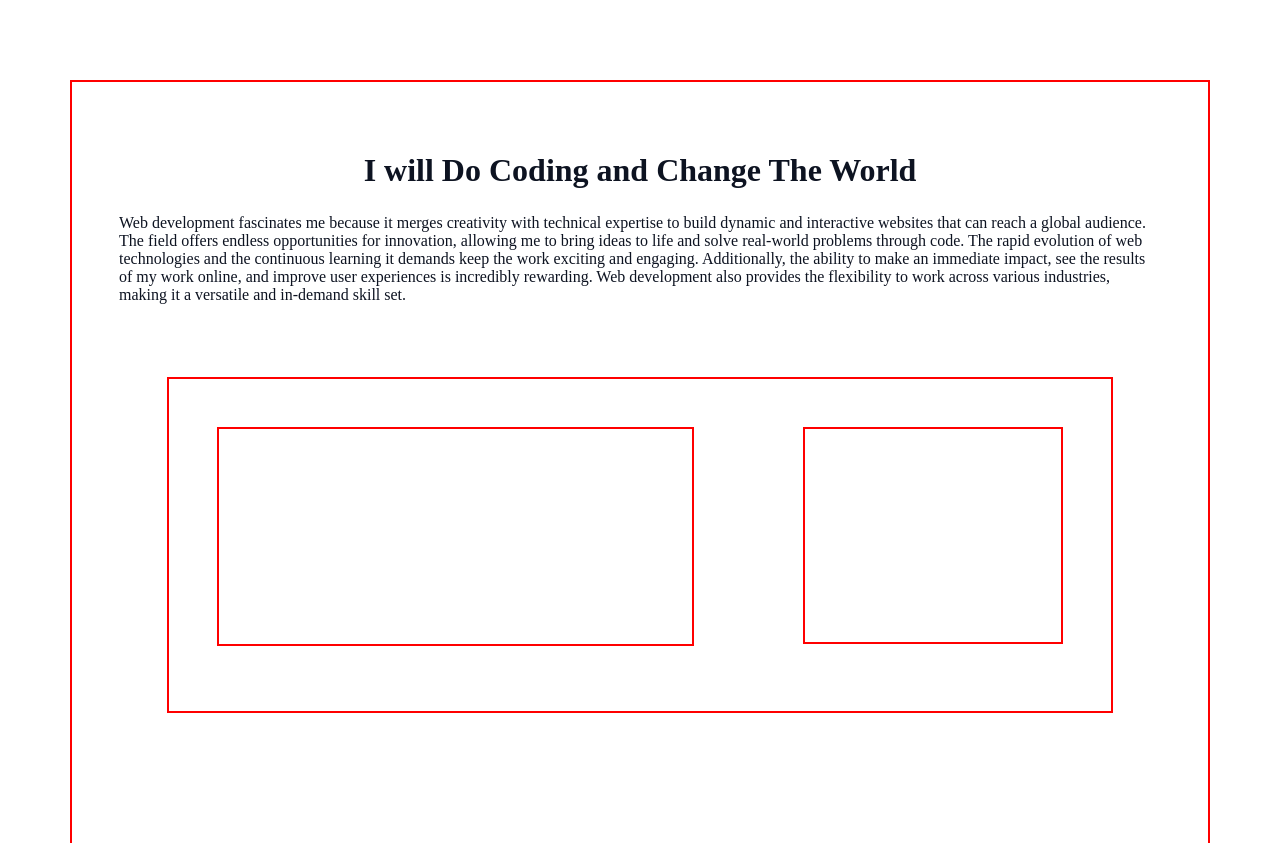
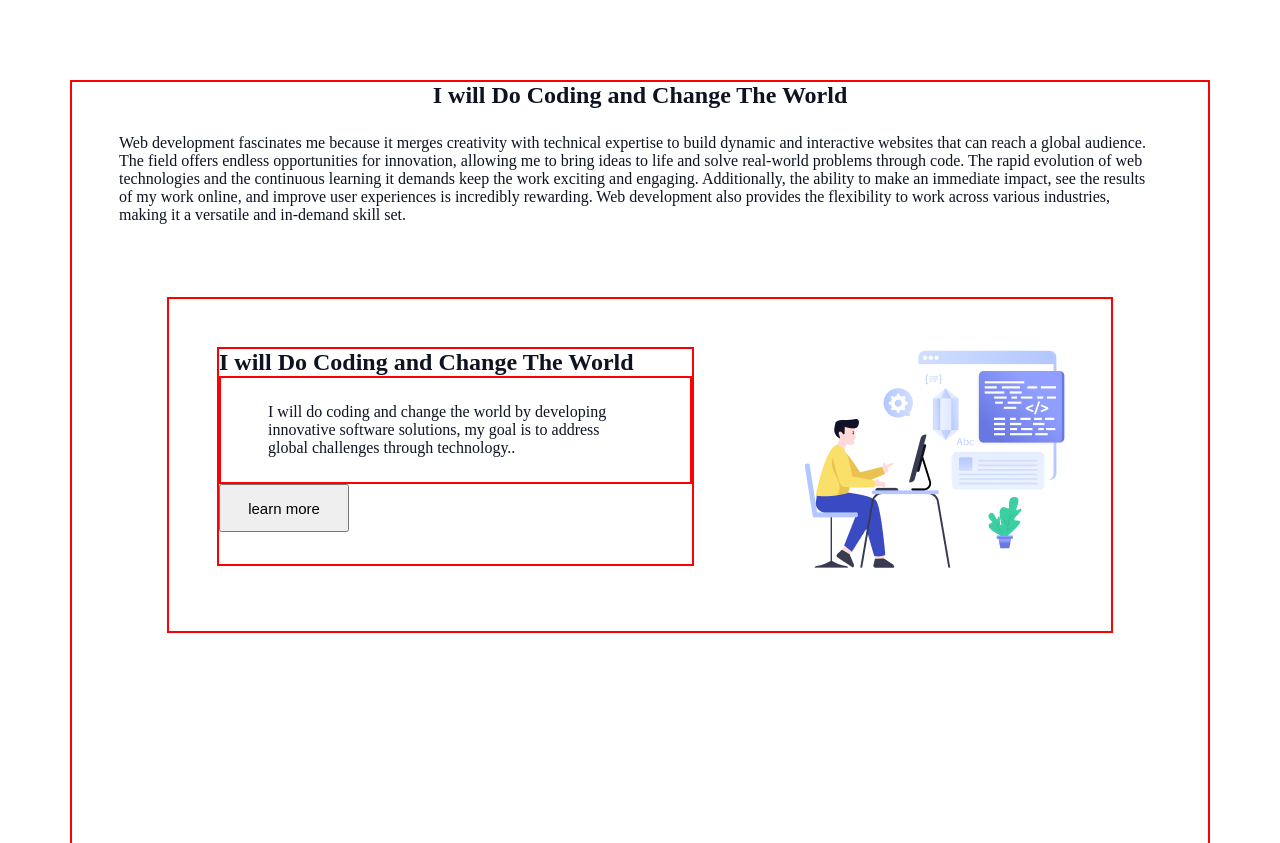
Before and after one commit to Mahmud-prog/my-first-assignment, a plain HTML site: page index.html in a window 1280 px wide. Shown: the part 712-1555 px from the top of the page. Drawn offline with Linux system fonts and the light colour scheme; a web font is replaced by a local one.

Commit message:
added second section photo1

```diff
--- a/index.html
+++ b/index.html
@@ -23,13 +23,24 @@
 <!-- assignment second section strats hare -->
     <section class="second-section-container">
           <div class="second-section-content">
-            <h1>I will Do Coding and Change The World</h1>
+            <h2>I will Do Coding and Change The World</h2>
             <p>Web development fascinates me because it merges creativity with technical expertise to build dynamic and interactive websites that can reach a global audience. The field offers endless opportunities for innovation, allowing me to bring ideas to life and solve real-world problems through code. The rapid evolution of web technologies and the continuous learning it demands keep the work exciting and engaging. Additionally, the ability to make an immediate impact, see the results of my work online, and improve user experiences is incredibly rewarding. Web development also provides the flexibility to work across various industries, making it a versatile and in-demand skill set.
             </p>
             <div class="second-section-photo1">
 
-            <div class="leftside-conten"></div>
-             <div class="rightside-content"></div>
+            <div class="leftside-content">
+                <h2>I will Do Coding and Change The World</h2>
+                <p>
+                    I will do coding and change the world by developing innovative software solutions, my goal is to address global challenges through technology..
+                </p>
+                <button type="button">learn more</button>
+            </div>
+             <div class="rightside-content">
+                <img src="images/table.png" alt="">
+             </div>
+            </div>
+            <div class="second-section-photo2">
+
             </div>
           </div>
     </section>
--- a/style/style.css
+++ b/style/style.css
@@ -86,16 +86,39 @@ display: flex;
 justify-content: space-between;
 padding: 48px;
 }
-.leftside-conten{
+.leftside-content{
     border: 2px solid red;
-
+display: flex;
     width: 477px;
 height: 219px;
+flex-direction: column;
+align-items: flex-start;
+justify-content: flex-start;
 }
+.leftside-content h2{
+    font-size: 24px;
+}
+.leftside-content p{
+
+    font-size: 16px;
+    display: flex;
+    flex-direction: column;
+    justify-content: flex-start;
+    align-items: flex-start;
+     border: 2px solid red;
+}
+.leftside-content button{
+    font-size: 15px;
+    border: 2PS solid white;
+    width: 130px;
+    height: 48px;
+}
+
 .rightside-content{
-    border: 2px solid red;
+    /* border: 2px solid red; */
     width: 259.56px;
 height: 217.01px;
+
 }
 
 
```
